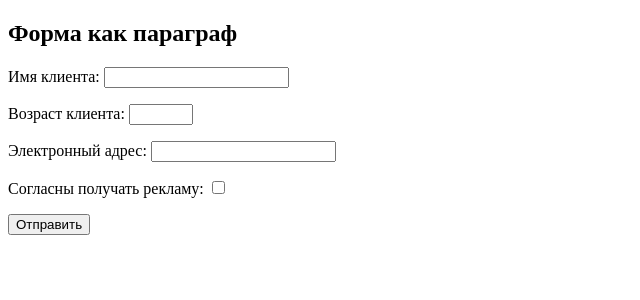
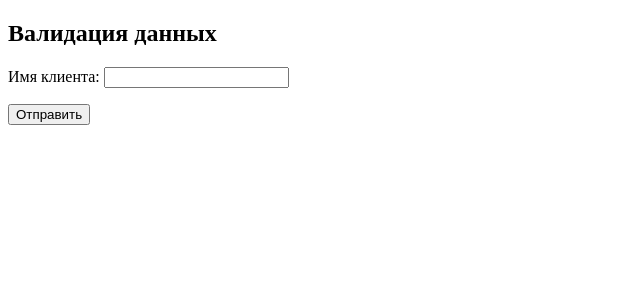
Before and after one commit to Qdesnuk/Django_learn, a Django app: page / in a window 1280 px wide. Shown: the top 300 px of the page, without its empty margins (0-640 px from the left). Run offline with Django 4.2, Linux system fonts and the light colour scheme.

Commit message:
change view.index

```diff
--- a/hello/firstapp/forms.py
+++ b/hello/firstapp/forms.py
@@ -3,9 +3,7 @@ from django import forms
 
 class UserForm(forms.Form):
     name = forms.CharField(label='Имя клиента', min_length=2, max_length=20)
-    age = forms.IntegerField(label='Возраст клиента', min_value=1, max_value=120)
-    email = forms.EmailField(label='Электронный адрес')
-    ad = forms.BooleanField(label='Согласны получать рекламу', required=False)
+
     # field_order = ['age', 'name']
     # basket = forms.BooleanField(label='Положить товар в корзину', required=False)
     # vyb = forms.NullBooleanField(label='Вы поедете в Сочи этим летом?')
--- a/hello/firstapp/views.py
+++ b/hello/firstapp/views.py
@@ -7,7 +7,7 @@ def index(request):
     if request.method == 'POST':
         userform = UserForm(request.POST)
         if userform.is_valid():
-            name = userform.cleaned_data('name')
+            name = userform.cleaned_data['name']
             return HttpResponse(f'<h2> Имя {name} введено корректно </h2>')
         else:
             return HttpResponse('Ошибка ввода данных')
--- a/hello/templates/firstapp/index.html
+++ b/hello/templates/firstapp/index.html
@@ -14,8 +14,8 @@
 </head>
 <body>
 
-<h2>Форма как параграф</h2>
-    <form method="post">
+<h2>Валидация данных</h2>
+    <form method="post" novalidate>
         {% csrf_token %}
         <div>
             {{ form.as_p }}
```
